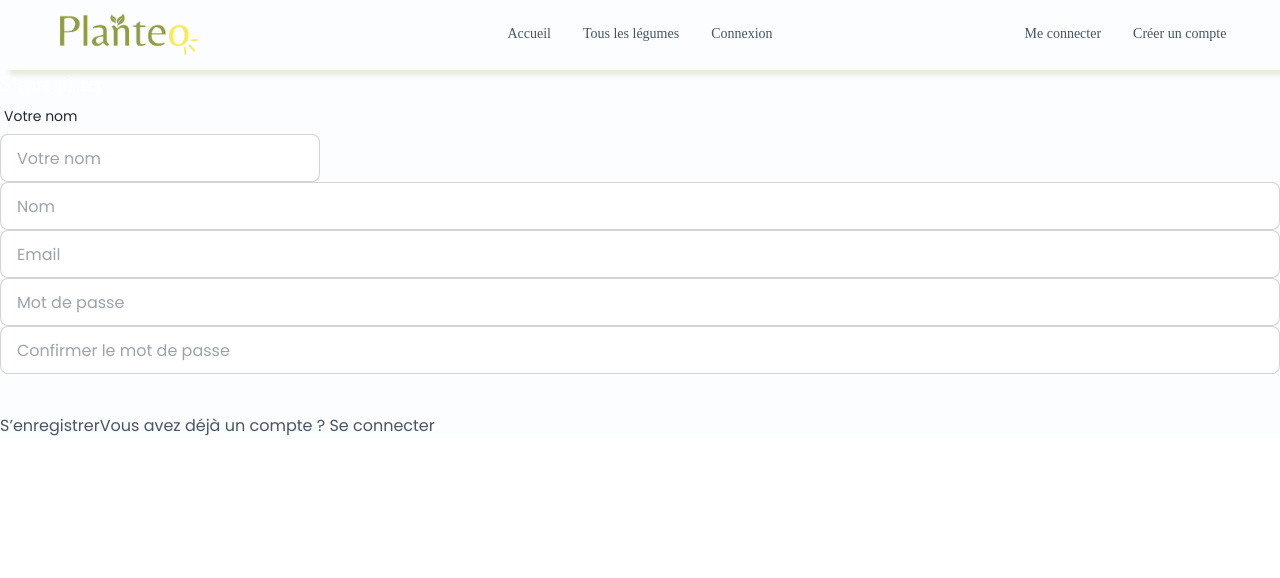
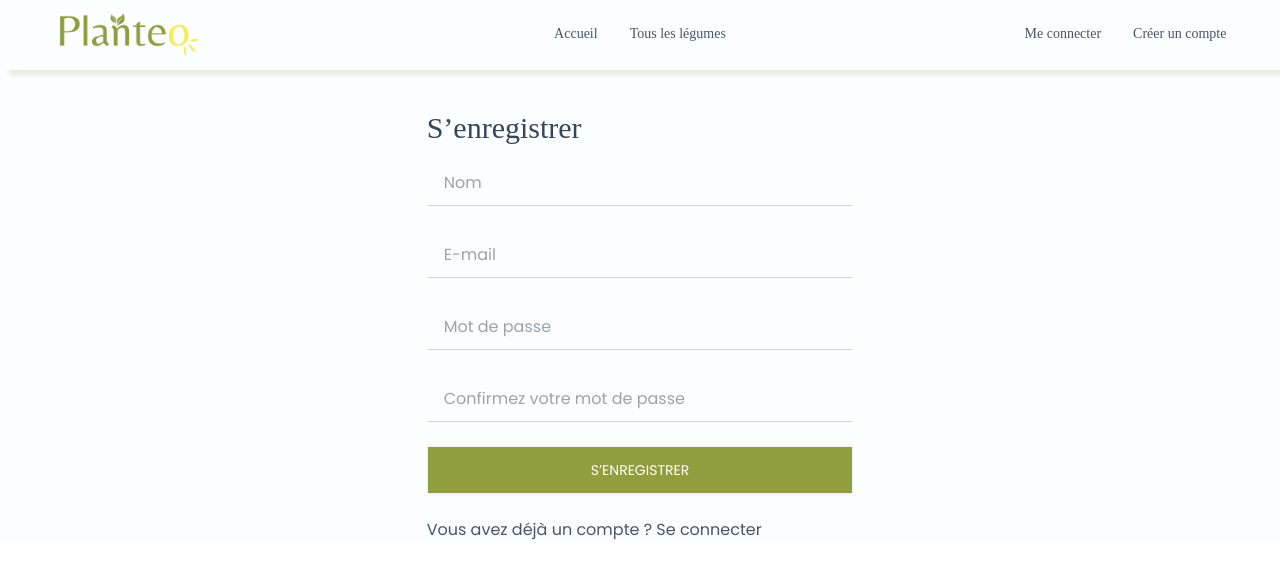
Before and after one commit to Smophmie/planteo-front, a React (Vite) app: page /register in a window 1280 px wide. Shown: the top 578 px of the page. Built offline with nearby package versions, Linux system fonts and the light colour scheme; a web font is replaced by a local one.

Commit message:
Register fonctionnel

```diff
--- a/src/assets/css/login.css
+++ b/src/assets/css/login.css
@@ -1,13 +1,13 @@
-.login-form h1 {
+.form h1 {
     color: #36455A;
 }
 
-.login-form input {
+.form input {
     border-bottom: 1px solid rgba(167, 167, 167, 0.5);
     border-radius: 0;
 }
 
-.login-form .btn{
+.form .btn{
     background-color: #909E3E;
     color: white;
     border-radius: 0;
--- a/src/components/Header.jsx
+++ b/src/components/Header.jsx
@@ -6,7 +6,6 @@ import axios from 'axios';
 const navLinks = [
     { href: '/', name: "Accueil" },
     { href: '/all-plants', name: "Tous les légumes" },
-    { href: '/login', name: "Connexion" },
 ]
 
 const navLinksConnected = [
--- a/src/pages/Login.jsx
+++ b/src/pages/Login.jsx
@@ -24,10 +24,10 @@ const Login = ({ onLogin }) => {
 
   return (
     <div className="w-1/3 m-auto my-10">
-      <div className="login-form space-y-3">
+      <div className="form space-y-3">
         <h1 className='text-3xl'>Bonjour</h1>
         <p>Connectez-vous et développez votre potager.</p>
-        <form onSubmit={handleSubmit} className='space-y-8'>
+        <form onSubmit={handleSubmit} className='space-y-6'>
           <div className="form-group">
             <input
               type="email"
--- a/src/pages/Register.jsx
+++ b/src/pages/Register.jsx
@@ -1,7 +1,7 @@
 import React, { useState } from 'react';
 import axios from 'axios';
 import { Link, useNavigate } from 'react-router-dom';
-
+import "../assets/css/login.css"
 
 const Register = () => {
     const [formData, setFormData] = useState({
@@ -25,7 +25,7 @@ const Register = () => {
 
     const handleSubmit = (e) => {
         e.preventDefault();
-
+        console.log(formData);
         axios.post('http://localhost:8000/api/register', formData)
             .then(response => {
                 setMessage('Inscription réussie ! Vous pouvez maintenant vous connecter.');
@@ -36,7 +36,6 @@ const Register = () => {
                     password_confirmation: '',
                 });
                 setErrors({});
-                // Rediriger l'utilisateur vers la page de connexion ou autre après inscription
                 navigate('/login');
             })
             .catch(error => {
@@ -50,15 +49,11 @@ const Register = () => {
     };
 
     return (
-        <div className="container">
-            <div className="form">
-                <h1 className='text-xl'>S’enregistrer</h1>
+        <div className="w-1/3 m-auto my-10">
+            <div className="form space-y-3">
+                <h1 className='text-3xl'>S’enregistrer</h1>
                 {message && <p style={{ color: 'red' }}>{message}</p>}
-                <form onSubmit={handleSubmit}>
-                  <div class="label">
-                    <span class="label-text">Votre nom</span>
-                  </div>
-                  <input type="text" placeholder="Votre nom" class="input input-bordered w-full max-w-xs" />
+                <form onSubmit={handleSubmit} className='space-y-6'>
                     <div className="form-group">
                         <input
                             type="text"
@@ -66,20 +61,20 @@ const Register = () => {
                             placeholder="Nom"
                             value={formData.name}
                             onChange={handleChange}
-                            className="input input-bordered w-full"
+                            className="input bg-transparent w-full"
                         />
-                        {errors.name && <p style={{ color: 'red' }}>{errors.name[0]}</p>}
+                        {/* {errors.name && <p style={{ color: 'red' }}>{errors.name[0]}</p>} */}
                     </div>
                     <div className="form-group">
                         <input
                             type="email"
                             name="email"
-                            placeholder="Email"
+                            placeholder="E-mail"
                             value={formData.email}
                             onChange={handleChange}
-                            className="input input-bordered w-full"
+                            className="input bg-transparent w-full"
                         />
-                        {errors.email && <p style={{ color: 'red' }}>{errors.email[0]}</p>}
+                        {/* {errors.email && <p style={{ color: 'red' }}>{errors.email[0]}</p>} */}
                     </div>
                     <div className="form-group">
                         <input
@@ -88,24 +83,24 @@ const Register = () => {
                             placeholder="Mot de passe"
                             value={formData.password}
                             onChange={handleChange}
-                            className="input input-bordered w-full"
+                            className="input bg-transparent w-full"
                         />
-                        {errors.password && <p style={{ color: 'red' }}>{errors.password[0]}</p>}
+                        {/* {errors.password && <p style={{ color: 'red' }}>{errors.password[0]}</p>} */}
                     </div>
                     <div className="form-group">
                         <input
                             type="password"
                             name="password_confirmation"
-                            placeholder="Confirmer le mot de passe"
+                            placeholder="Confirmez votre mot de passe"
                             value={formData.password_confirmation}
                             onChange={handleChange}
-                            className="input input-bordered w-full"
+                            className="input bg-transparent w-full"
                         />
                     </div>
-                    <button type="submit" className="btnForm mt-10 btn-register">S’enregistrer</button>
-                    <button className="btnForm mt-10 btn-login">
-                        <Link to='/login'>Vous avez déjà un compte ? Se connecter</Link>
-                    </button>
+                    <button type="submit" className="btn w-full uppercase">S’enregistrer</button>
+                    <div>
+                        <span>Vous avez déjà un compte ? </span><Link to='/login'>Se connecter</Link>
+                    </div>
                 </form>
             </div>
         </div>
```
